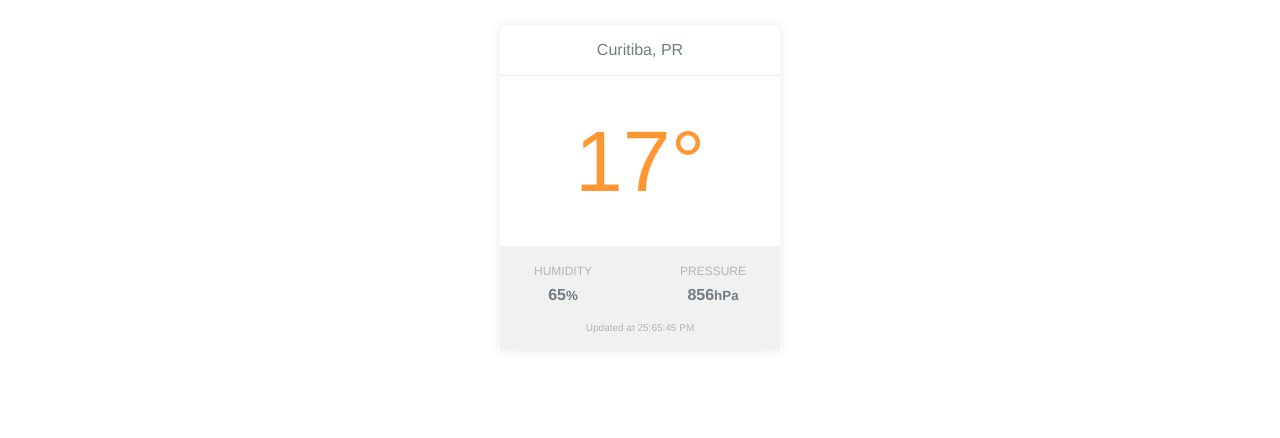
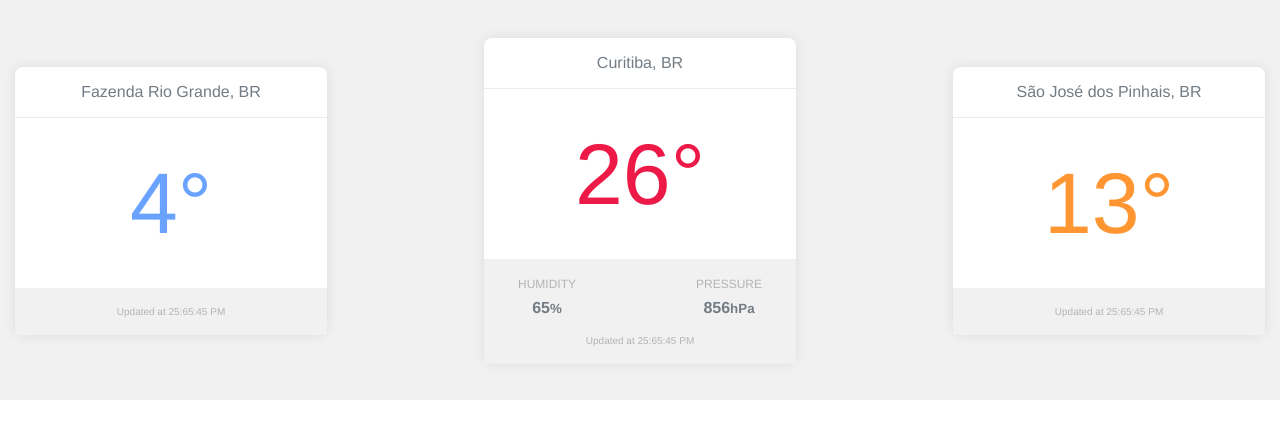
Before and after one commit to evelew/weather-now, a React (Create React App) app: page / in a window 1280 px wide. Shown: the top 438 px of the page. Built offline with nearby package versions, Linux system fonts and the light colour scheme.

Commit message:
Adiciona página home

```diff
--- a/src/App.js
+++ b/src/App.js
@@ -1,12 +1,10 @@
 import React from 'react';
 
-import Card from './components/card'
+import Home from './pages/home'
 
 function App() {
   return (
-    <div style={{ width: '280px', margin: '25px auto 0 auto' }}>
-      <Card temp="32" city="Curitiba" country="PR" temperature={17} humidity={65} pressure={856} updatedAt="25:65:45" />
-    </div>
+    <Home />
   );
 }
 
--- /dev/null
+++ b/src/pages/home/index.jsx
@@ -0,0 +1,39 @@
+import React from 'react'
+
+import './styles.scss'
+import Card from '../../components/card'
+
+export default function Home() {
+  const cards = [
+    {
+      city: 'Fazenda Rio Grande',
+      country: 'BR',
+      temperature: 4,
+      updatedAt: '25:65:45'
+    },
+    {
+      city: 'Curitiba',
+      country: 'BR',
+      temperature: 26,
+      humidity: 65,
+      pressure: 856,
+      updatedAt: '25:65:45'
+    },
+    {
+      city: 'São José dos Pinhais',
+      country: 'BR',
+      temperature: 13,
+      updatedAt: '25:65:45'
+    }
+  ]
+
+  return (
+    <section className="home">
+      {cards.map((card, index) => (
+        <article className="home--card" key={index}>
+          <Card city={card.city} country={card.country} temperature={card.temperature} humidity={card.humidity} pressure={card.pressure} updatedAt={card.updatedAt} />
+        </article>
+      ))}
+    </section>
+  )
+}
--- /dev/null
+++ b/src/pages/home/styles.scss
@@ -0,0 +1,21 @@
+.home {
+  align-items: center;
+  background: #F1F1F1;
+  display: flex;
+  flex-flow: column;
+  padding: 38px 15px 0 15px;
+
+  @media(min-width: 1024px) {
+    flex-flow: row;
+    justify-content: space-between;
+  }
+}
+
+.home--card {
+  margin-bottom: 36px;
+  max-width: 312px;
+  width: 100%;
+
+  @media(min-width: 1024px) {
+  }
+}
```
